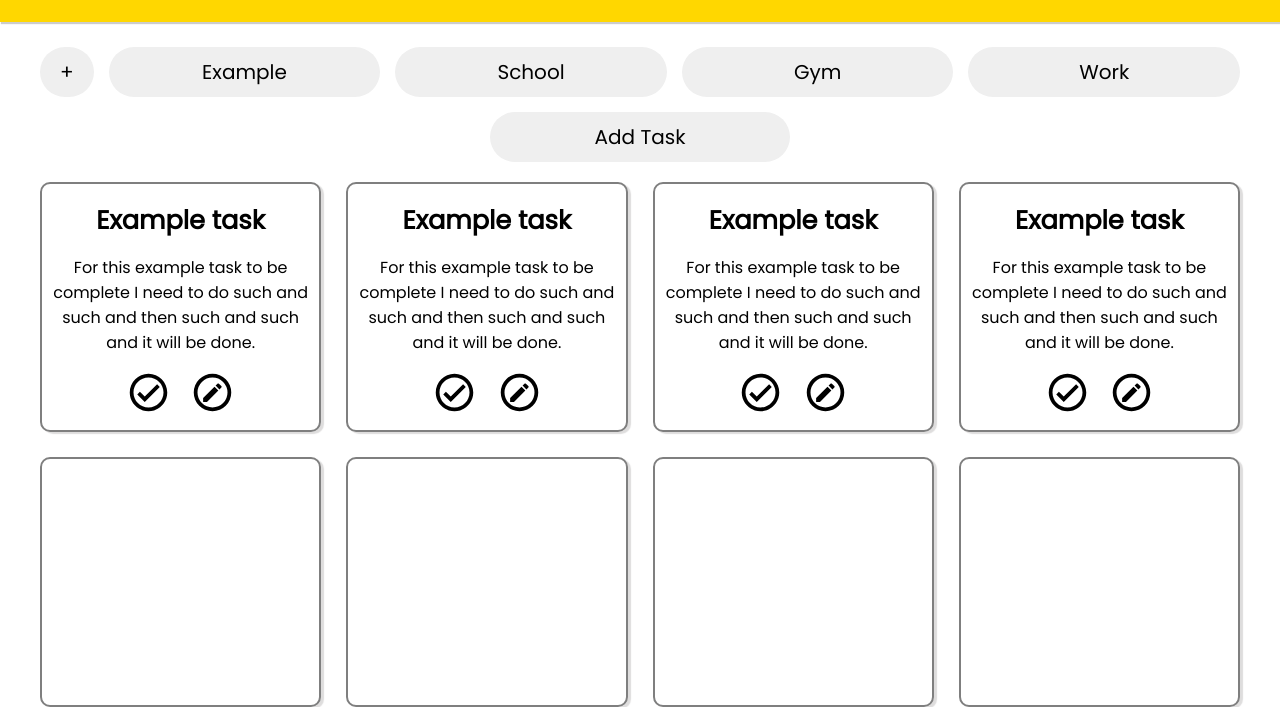
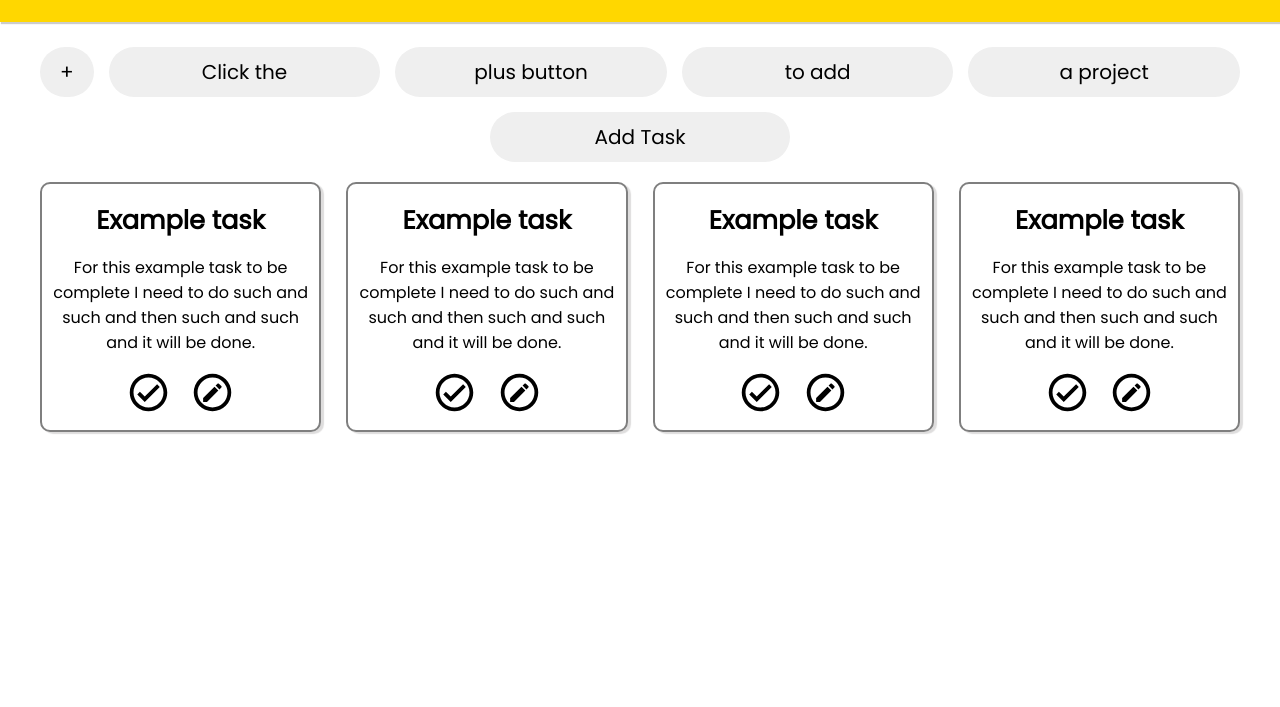
Before and after one commit to aaaronq/todolist, a plain HTML site: page index.html in a window 1280 px wide. Shown: the part 100-807 px from the top of the page. Drawn offline with Linux system fonts and the light colour scheme; a script that the page names is missing.

Commit message:
Begin adding DOM interaction with core JS code

```diff
--- a/index.html
+++ b/index.html
@@ -21,10 +21,10 @@
             </div>
             <div class="projects">
                 <button class="btn" id="addProjectBtn"> + </button>
-                <button class="btn"> Example </button>
-                <button class="btn"> School </button>
-                <button class="btn"> Gym </button>
-                <button class="btn"> Work</button>
+                <button class="btn"> Click the </button>
+                <button class="btn"> plus button </button>
+                <button class="btn"> to add</button>
+                <button class="btn"> a project</button>
             </div>
             <button class="btn" id="addTaskBtn">Add Task</button>
             <div class="todolist">
@@ -60,10 +60,6 @@
                         <img id="editBtn" src="./icons/pencil-circle-outline.svg" alt="edit">
                     </div>
                 </div>
-                <div class="todo"> </div>
-                <div class="todo"> </div>
-                <div class="todo"> </div>
-                <div class="todo"> </div>
             </div>
         </main>
     </body>
--- a/styles.css
+++ b/styles.css
@@ -213,3 +213,7 @@ form input#taskName, form input#projectName {
 #cancelBtn:active {
 	background-color: rgb(201, 125, 116);
 }
+
+.currentProject {
+	background-color: lightblue;
+}
```
